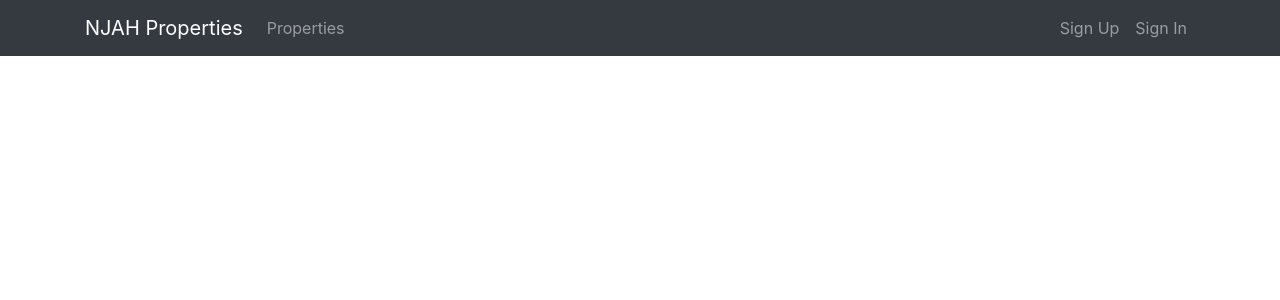
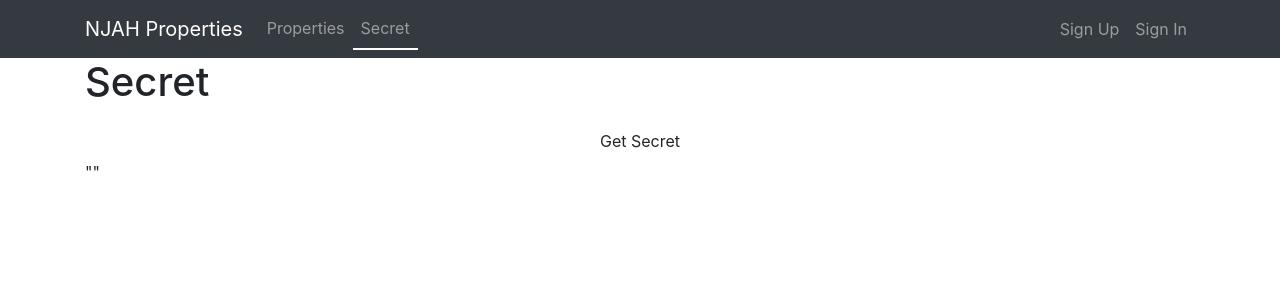
Before and after one commit to nbuikema/njah-properties, a React (Create React App) app in the folder client/: page /secret in a window 1280 px wide. Shown: the top 300 px of the page. Built offline with nearby package versions, Linux system fonts and the light colour scheme.

Commit message:
added auth and admin tests

```diff
--- a/client/src/App.js
+++ b/client/src/App.js
@@ -5,6 +5,7 @@ import Navbar from './components/Navbar';
 import Home from './components/Home';
 import Signup from './components/auth/Signup';
 import Signin from './components/auth/Signin';
+import Secret from './components/auth/Secret';
 
 const App = () => {
     return (
@@ -15,6 +16,7 @@ const App = () => {
                     <Route path='/' exact component={Home} />
                     <Route path='/signup' exact component={Signup} />
                     <Route path='/signin' exact component={Signin} />
+                    <Route path='/secret' exact component={Secret} />
                 </Switch>
             </BrowserRouter>
         </div>
--- a/client/src/components/Navbar.js
+++ b/client/src/components/Navbar.js
@@ -28,6 +28,11 @@ const Navbar = ({history}) => (
                                 Properties
                             </Link>
                         </li>
+                        <li className='nav-item' data-toggle='collapse' data-target='.navbar-collapse.show'>
+                            <Link className='nav-link' to='/secret' style={isActive(history, '/secret')}>
+                                Secret
+                            </Link>
+                        </li>
                     </ul>
                     <div className='dropdown-divider'></div>
                     <ul className='navbar-nav ml-auto mt-2 mt-lg-0'>
--- /dev/null
+++ b/client/src/components/auth/Secret.js
@@ -0,0 +1,33 @@
+import React, {useState} from 'react';
+import {isAdmin, isAuth} from './apiAuth';
+
+const Secret = () => {
+    const [secret, setSecret] = useState('');
+
+    const onSubmit = event => {
+        event.preventDefault();
+        if(isAuth()) {
+            isAdmin(isAuth()).then((data) => {
+                setSecret(data);
+            });
+        }
+    };
+
+    const showAdmin = () => (
+        <form className='mt-3'>
+            <div className='text-center'>
+                <button onClick={onSubmit} type='submit' className='btn btn-primary-inverse'>Get Secret</button>
+            </div>
+        </form>
+    );
+
+    return (
+        <div className='container'>
+            <h1>Secret</h1>
+            {showAdmin()}
+            {JSON.stringify(secret)}
+        </div>
+    );
+};
+
+export default Secret;
--- a/client/src/components/auth/apiAuth.js
+++ b/client/src/components/auth/apiAuth.js
@@ -36,3 +36,29 @@ export const authenticate = (data, next) => {
         next();
     }
 };
+
+export const isAuth = () => {
+    if(typeof window === 'undefined') {
+        return false;
+    }
+    if(localStorage.getItem('jwt')) {
+        return JSON.parse(localStorage.getItem('jwt')).token;
+    } else {
+        return false;
+    }
+}
+
+export const isAdmin = token => {
+    return fetch(`${API}/auth/secret`, {
+        method: 'GET',
+        headers: {
+            Accept: 'application/json',
+            'Content-Type': 'application/json',
+            Authorization: `Bearer ${token}`
+        }
+    }).then(response => {
+        return response.json();
+    }).catch(err => {
+        console.log(err)
+    });
+};
```
Also changed, not shown: 1 other file (tests, documents, lock files or other folders).
